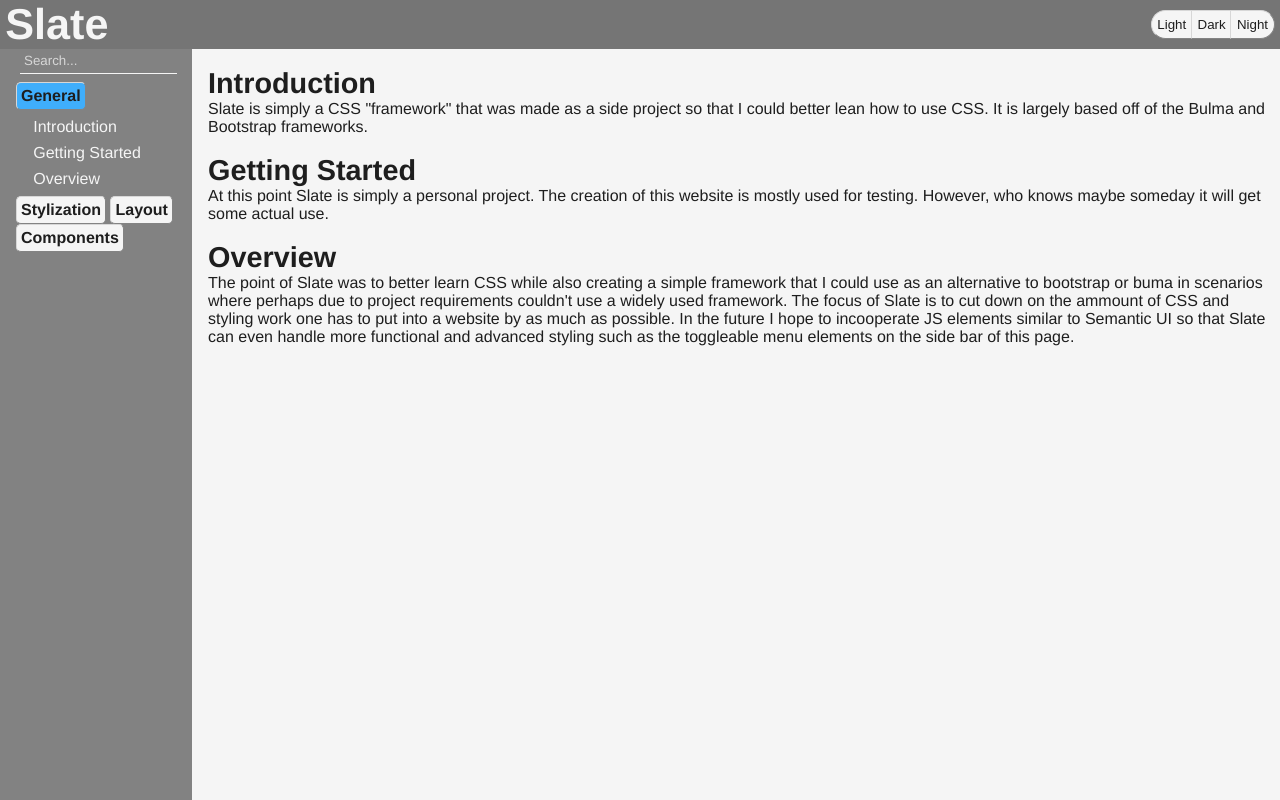
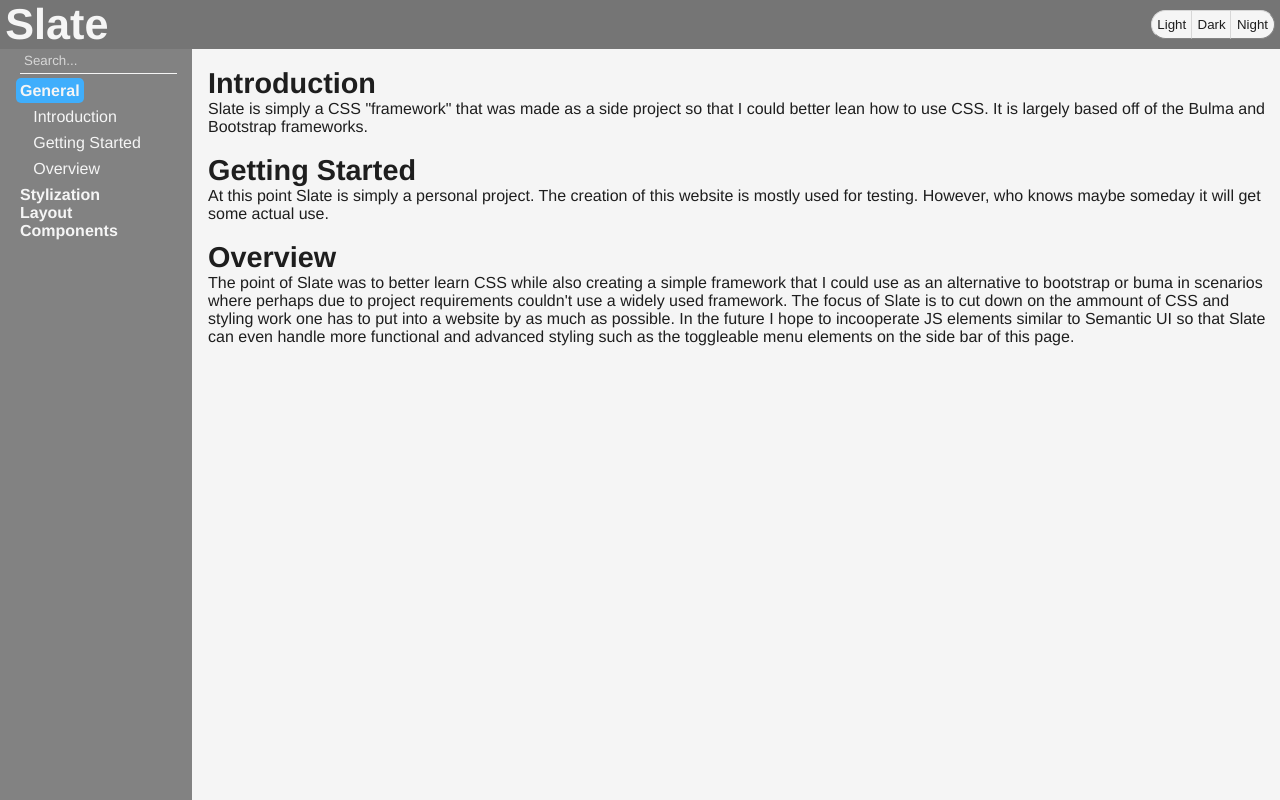
Before and after one commit to kwlucas/Slate, a plain HTML site: page index.html in a window 1280 px wide. Drawn offline with Linux system fonts and the light colour scheme.

```diff
--- a/index.html
+++ b/index.html
@@ -15,25 +15,25 @@
         <div class="nudge-up-1">
             <input class="set-in" type="text" placeholder="Search...">
         </div>
-        <a class="button selected">General</a>
+        <a class="selected">General</a>
         <ul>
             <li><a class="" href="#introduction">Introduction</a></li>
             <li><a class="" href="#getting-started">Getting Started</a></li>
             <li><a class="" href="#overview">Overview</a></li>
         </ul>
-        <a class="button toggle toggle-list">Stylization</a>
+        <a class="toggle toggle-list">Stylization</a>
         <ul class="hidden">
             <li><a class="" href="./pages/stylization.html">Themes</a></li>
             <li><a class="" href="./pages/stylization.html">Content</a></li>
             <li><a class="" href="./pages/stylization.html">Icons</a></li>
         </ul>
-        <a class="button toggle toggle-list">Layout</a>
+        <a class="toggle toggle-list">Layout</a>
         <ul class="hidden">
             <li><a class="" href="./pages/layout.html">Breakpoints</a></li>
             <li><a class="" href="./pages/layout.html">Containers</a></li>
             <li><a class="" href="./pages/layout.html">Sections</a></li>
         </ul>
-        <a class="button toggle toggle-list">Components</a>
+        <a class="toggle toggle-list">Components</a>
         <ul class="hidden">
             <li><a class="" href="./pages/components.html">Boxes</a></li>
             <li><a class="" href="./pages/components.html">Blocks</a></li>
```
Also changed, not shown: pages/components.html (+5 -4 lines), pages/layout.html (+4 -4 lines), pages/stylization.html (+4 -4 lines).
